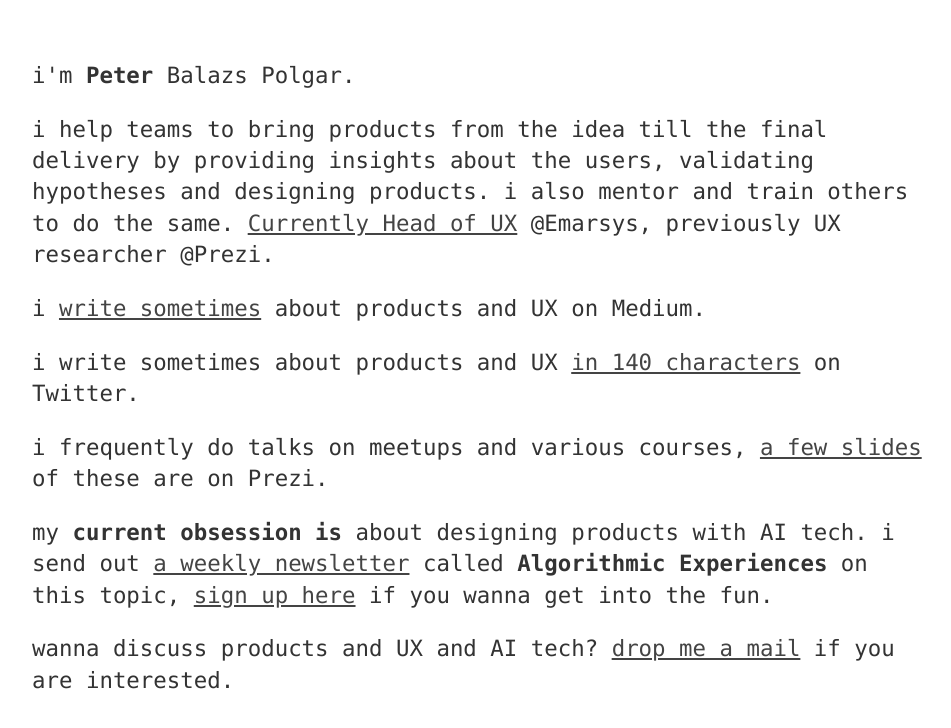
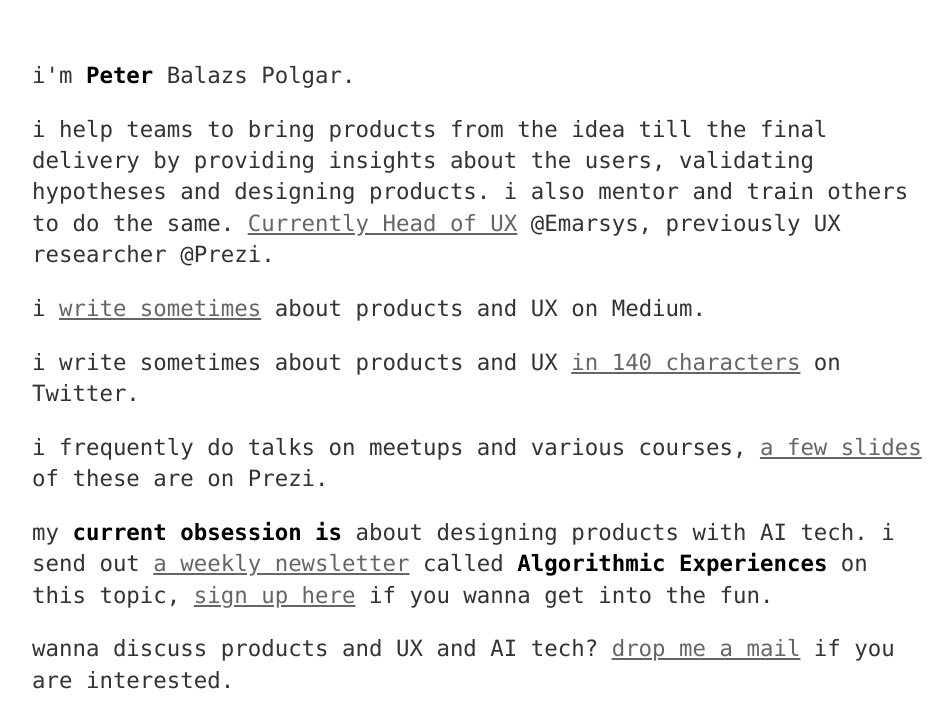
Before and after one commit to polgarp/polgarp.github.io.old, a Jekyll site: the page built from index.html, in a window 1280 px wide. Shown: the top 728 px of the page, without its empty margins (160-1111 px from the left). Built offline with Jekyll 4.4.1, drawn with Linux system fonts in a browser that asks for light colours.

Commit message:
change font color fun

```diff
--- a/css/main.css
+++ b/css/main.css
@@ -5,7 +5,7 @@
 }
 a {
     text-decoration: underline;
-    color: #444;
+    color: #666;
 }
 h1 {
     font-size: 3em;
@@ -17,3 +17,6 @@
     color: #333;
     font-family:'Lucida Console', 'Monaco', 'monospace';
 }
+strong {
+  color: #000;
+}
```
